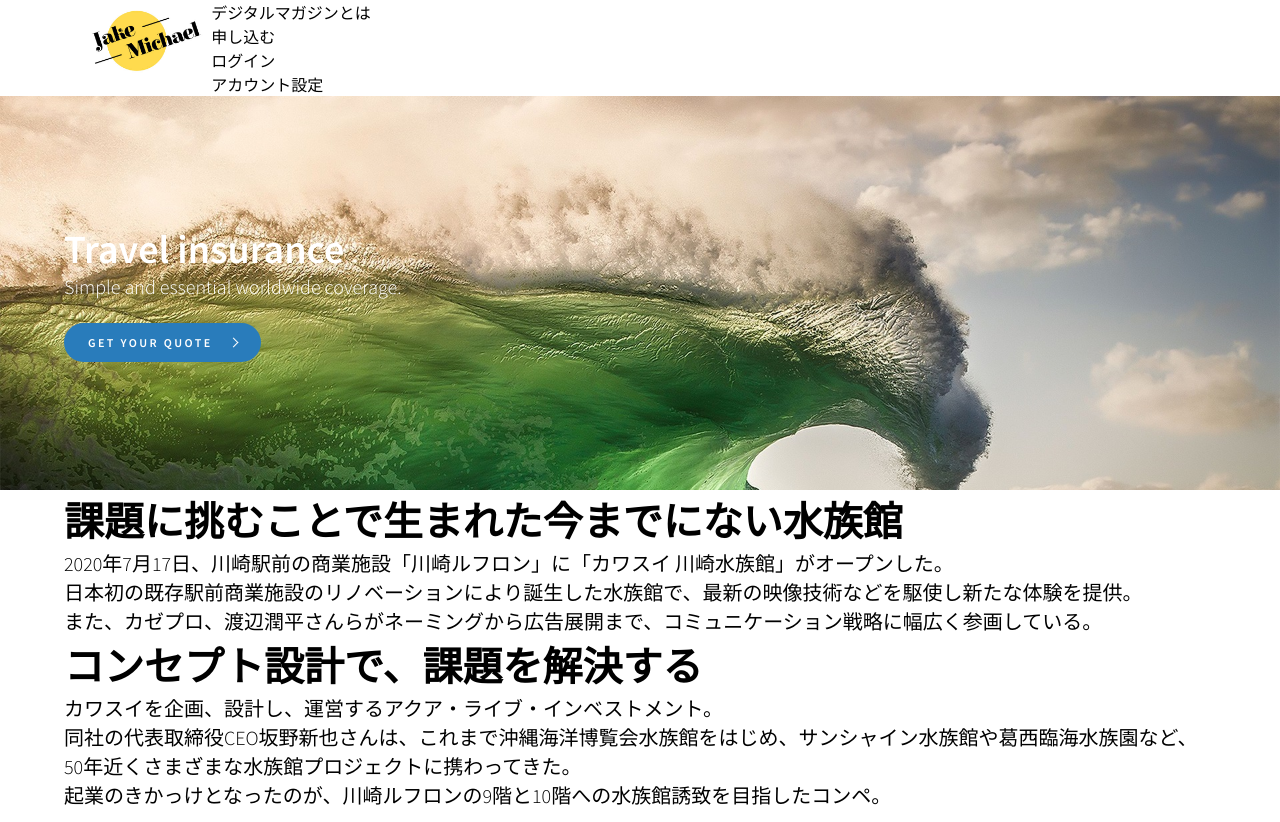
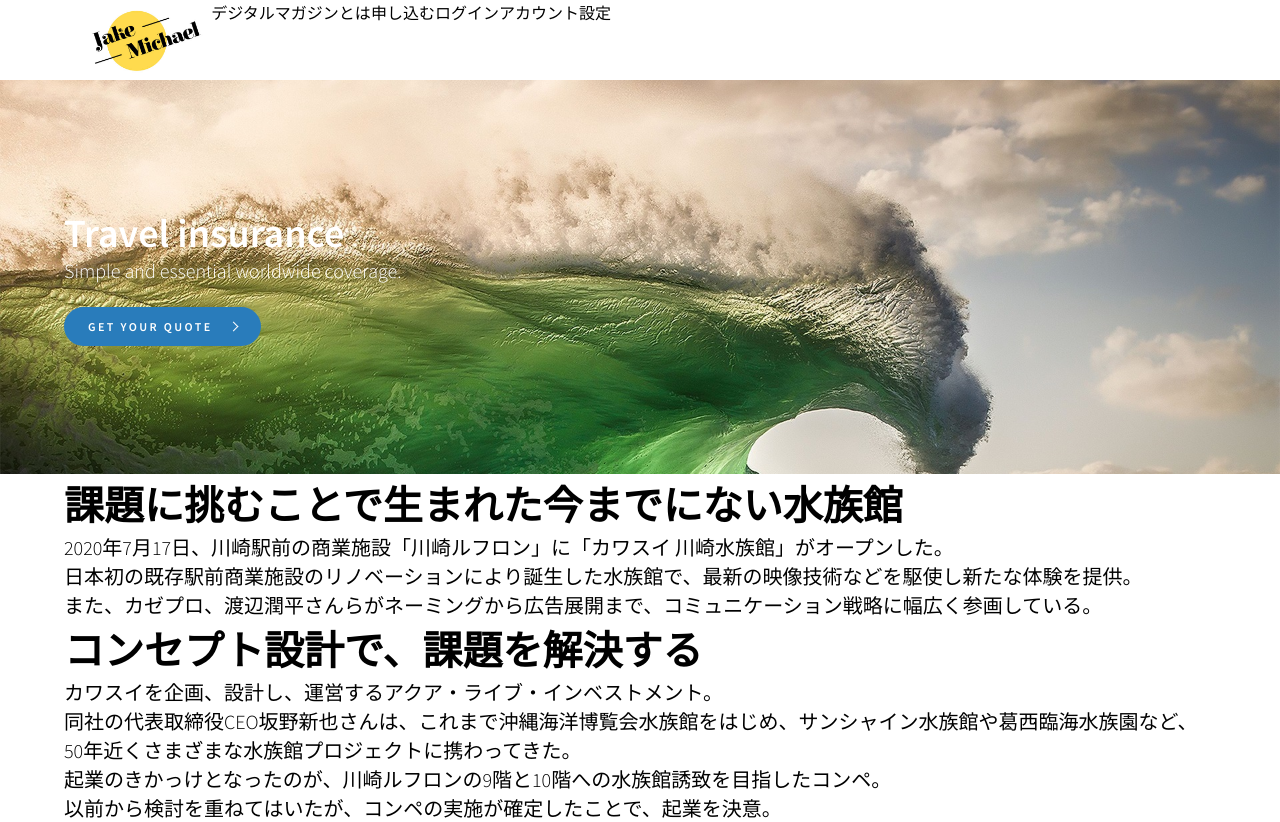
Before and after one commit to kobayashiwa/HeaderScroll, a plain HTML site: page index.html in a window 1280 px wide. Drawn offline with nearby package versions, Linux system fonts and the light colour scheme.

Commit message:
“メニューを横並びにする”

```diff
--- a/index.html
+++ b/index.html
@@ -13,7 +13,7 @@
     <header>
         <div class="container flex">
             <h1><img src="image/jake_michael_light.jpg" alt="logo"></h1>
-            <ul>
+            <ul class="flex">
                 <li>デジタルマガジンとは</li>
                 <li>申し込む</li>
                 <li>ログイン</li>
@@ -42,6 +42,7 @@
         <p>カワスイを企画、設計し、運営するアクア・ライブ・インベストメント。</p>
         <p>同社の代表取締役CEO坂野新也さんは、これまで沖縄海洋博覧会水族館をはじめ、サンシャイン水族館や葛西臨海水族園など、50年近くさまざまな水族館プロジェクトに携わってきた。</p>
         <p>起業のきかっけとなったのが、川崎ルフロンの9階と10階への水族館誘致を目指したコンペ。</p>
+        <p>以前から検討を重ねてはいたが、コンペの実施が確定したことで、起業を決意。</p>
     </div>
 </div>
 
```
